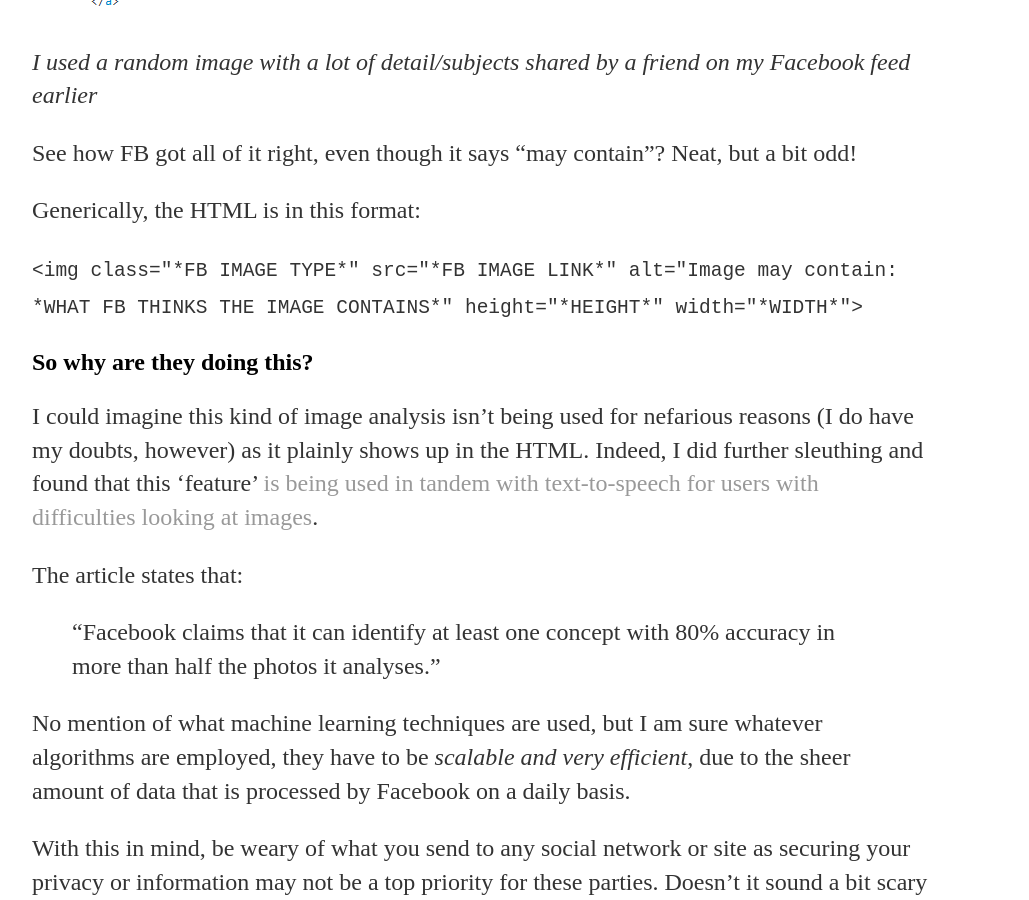
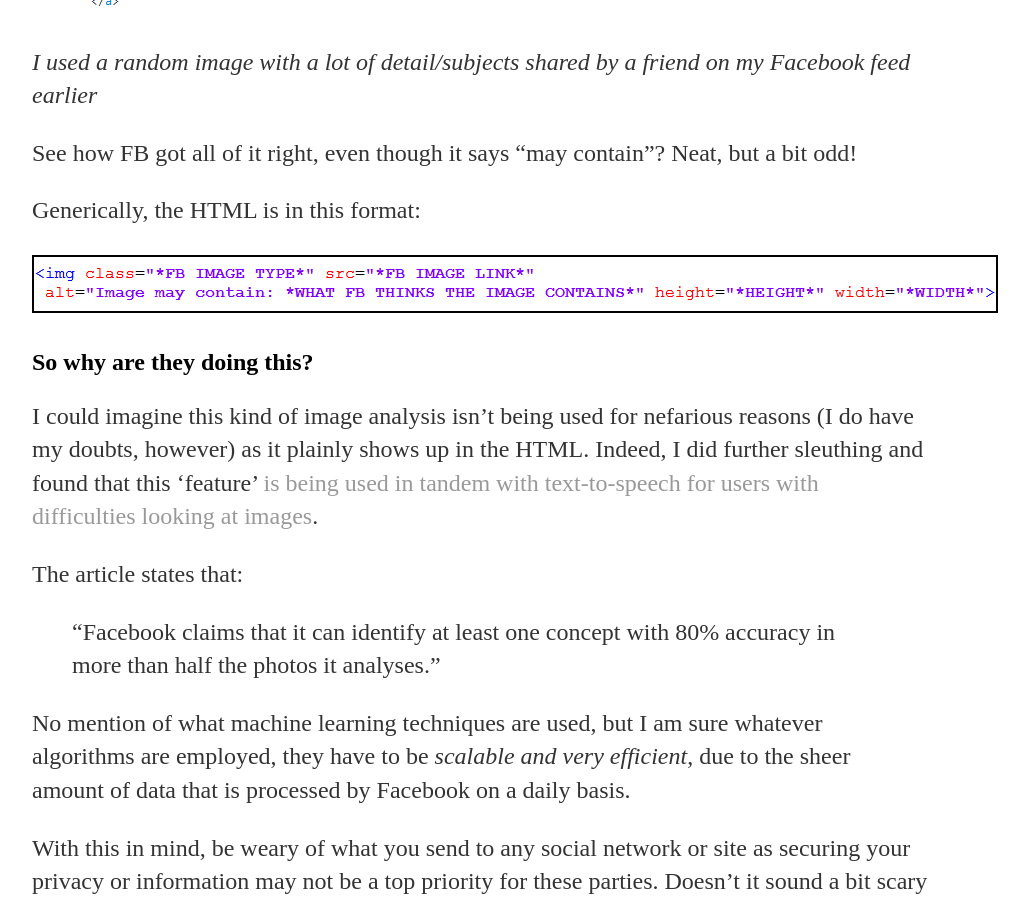
Before and after one commit to sle3man/sle3man.github.io, a Jekyll site: the page built from _posts/2017-03-29-A-Tale-of-Alt-Text.md, in a window 1280 px wide and 900 px high, scrolled down 1384 px. Shown: the whole window, without its empty margins (160-1189 px from the left). Built offline with Jekyll 4.4.1, drawn with Linux system fonts in a browser that asks for light colours.

Commit message:
Update 2017-03-29-A-Tale-of-Alt-Text.md

```diff
--- a/_posts/2017-03-29-A-Tale-of-Alt-Text.md
+++ b/_posts/2017-03-29-A-Tale-of-Alt-Text.md
@@ -27,7 +27,8 @@
 
 Generically, the HTML is in this format:
 
-`<img class="*FB IMAGE TYPE*" src="*FB IMAGE LINK*" alt="Image may contain: *WHAT FB THINKS THE IMAGE CONTAINS*" height="*HEIGHT*" width="*WIDTH*">`
+
+![HTML](/assets/fb%20html.png)
 
 
 <h2> So why are they doing this? </h2>
```
